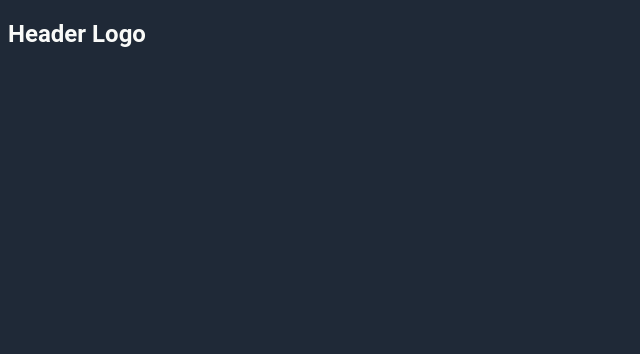
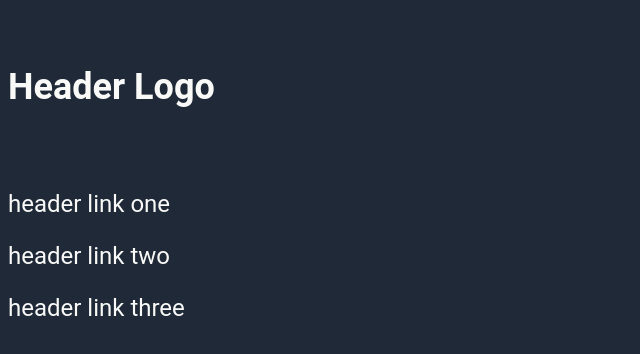
Before and after one commit to gabwastaken/landing-page, a plain HTML site: page index.html in a window 1280 px wide. Shown: the whole page, without its empty margins (0-640 px from the left). Drawn offline with Linux system fonts and the light colour scheme.

Commit message:
Edit index.html, styles.css

```diff
--- a/index.html
+++ b/index.html
@@ -7,7 +7,14 @@
     <title>The Odin Project | Project: Landing Page</title>
 </head>
 <header>
-    <h2 class="header-logo">Header Logo</h2>
+    <div class="logo-div">
+      <h2 class="header-logo">Header Logo</h2>
+    </div>
+    <div class="link-div">
+      <p class="header-link">header link one</p>
+      <p class="header-link">header link two</p>
+      <p class="header-link">header link three</p>
+    </div>
 </header>
 <body>
 
--- a/styles.css
+++ b/styles.css
@@ -2,8 +2,18 @@
     background-color: #1F2937;
 }
 
-.header-logo {
+.logo-div {
+    display: inline;
     color: #F9FAF8;
     font-family: "Roboto", sans-serif;
     font-size: 24px;
+    margin-left: 100px;
 }
+
+.link-div {
+    display: inline;
+    color: #F9FAF8;
+    font-family: "Roboto", sans-serif;
+    font-size: 24px;
+    margin-left: 100px;
+}
```
